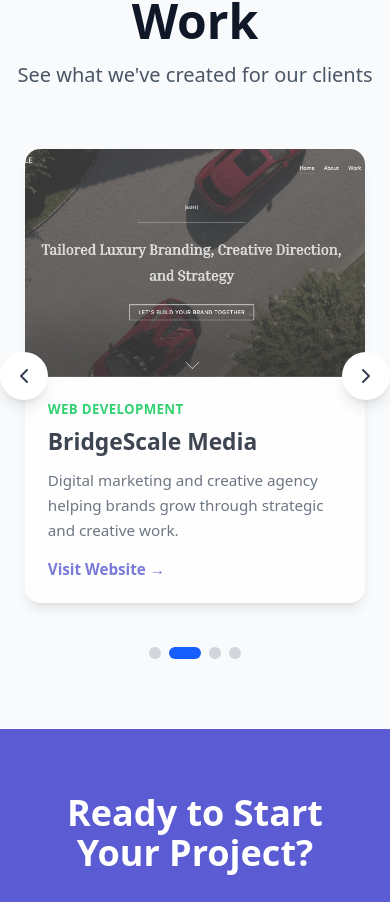
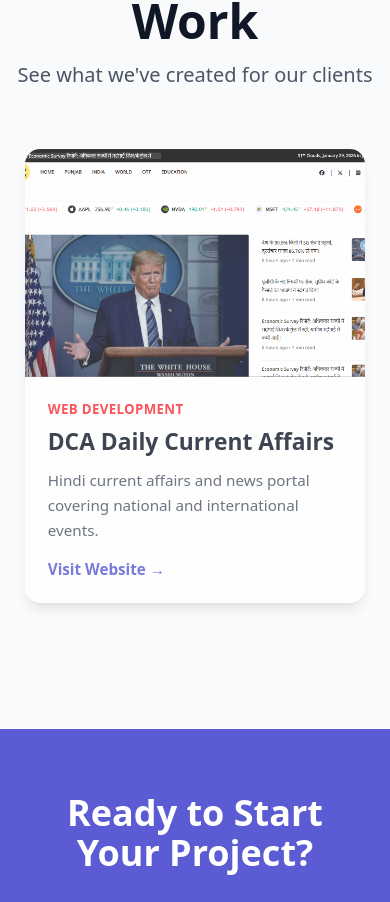
Before and after one commit to seetam39/vsgroup, a React (Vite) app: page / in a window 390 px wide. Shown: the part 6436-7338 px from the top of the page. Built offline with nearby package versions, Linux system fonts and the light colour scheme.

Commit message:
Update RecentWork: faster slide (2s), remove navigation arrows and dots

```diff
--- a/src/components/RecentWork.jsx
+++ b/src/components/RecentWork.jsx
@@ -1,5 +1,4 @@
 import React, { useState, useEffect } from 'react';
-import { ChevronLeft, ChevronRight } from 'lucide-react';
 import hunarImage from '../assets/Hunar.png';
 import bridgeImage from '../assets/bridge.png';
 import vandeBharatImage from '../assets/vandebharat.png';
@@ -55,15 +54,11 @@
     setCurrentSlide((prev) => (prev + 1) % projects.length);
   };
 
-  const prevSlide = () => {
-    setCurrentSlide((prev) => (prev - 1 + projects.length) % projects.length);
-  };
-
-  // Auto-slide every 6 seconds
+  // Auto-slide every 2 seconds (faster)
   useEffect(() => {
     const interval = setInterval(() => {
       nextSlide();
-    }, 4000);
+    }, 2000);
 
     return () => clearInterval(interval);
   }, []);
@@ -90,11 +85,9 @@
           </p>
         </div>
 
-        {/* Carousel */}
-        <div className="relative">
         {/* Projects Slider */}
         <div className="overflow-hidden">
-            <div className="flex transition-transform duration-500 ease-in-out gap-6">
+          <div className="flex transition-transform duration-300 ease-in-out gap-6">
             {getVisibleProjects().map((project) => {
               return (
                 <div
@@ -109,10 +102,9 @@
                       <img
                         src={project.image}
                         alt={project.title}
-    className="w-full h-full object-cover group-hover:scale-105 transition-transform duration-500"
+                        className="w-full h-full object-cover group-hover:scale-105 transition-transform duration-300"
                       />
                     </div>
-
 
                     {/* Project Info */}
                     <div className="p-6">
@@ -137,34 +129,6 @@
             })}
           </div>
         </div>
-
-          {/* Navigation Buttons */}
-          <button
-            onClick={prevSlide}
-            className="absolute left-0 top-1/2 -translate-y-1/2 -translate-x-4 md:-translate-x-12 w-12 h-12 bg-white rounded-full shadow-lg flex items-center justify-center hover:bg-gray-50 transition-colors duration-300 z-20"
-          >
-            <ChevronLeft className="w-6 h-6 text-gray-700" />
-          </button>
-          <button
-            onClick={nextSlide}
-            className="absolute right-0 top-1/2 -translate-y-1/2 translate-x-4 md:translate-x-12 w-12 h-12 bg-white rounded-full shadow-lg flex items-center justify-center hover:bg-gray-50 transition-colors duration-300 z-20"
-          >
-            <ChevronRight className="w-6 h-6 text-gray-700" />
-          </button>
-        </div>
-
-        {/* Dots Indicator */}
-        <div className="flex justify-center gap-2 mt-8">
-          {projects.map((_, index) => (
-            <button
-              key={index}
-              onClick={() => setCurrentSlide(index)}
-              className={`w-3 h-3 rounded-full transition-all duration-300 ${
-                index === currentSlide ? 'bg-blue-600 w-8' : 'bg-gray-300 hover:bg-gray-400'
-              }`}
-            />
-          ))}
-        </div>
       </div>
     </section>
   );
```
Lines whose indentation alone changed are shown as unchanged.
